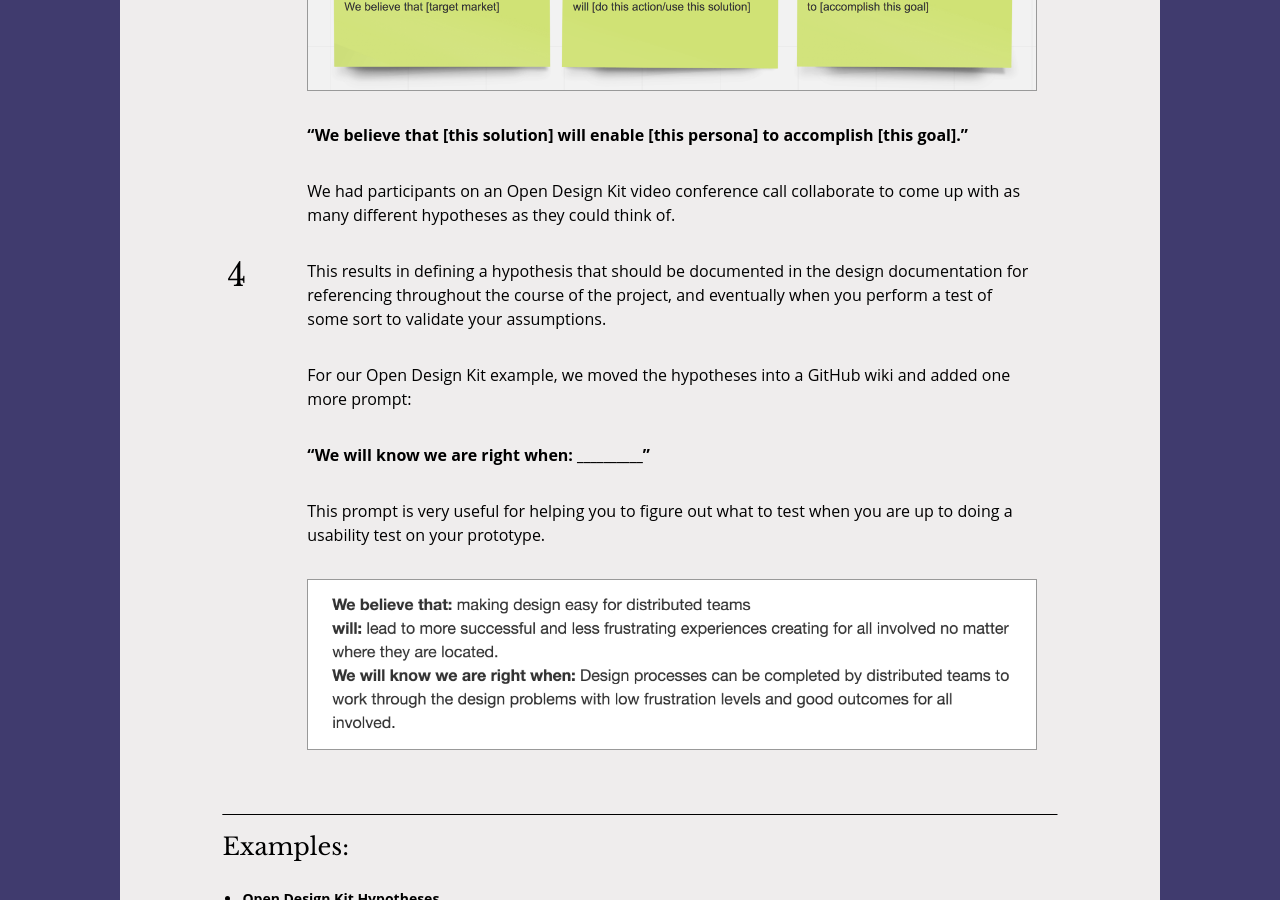
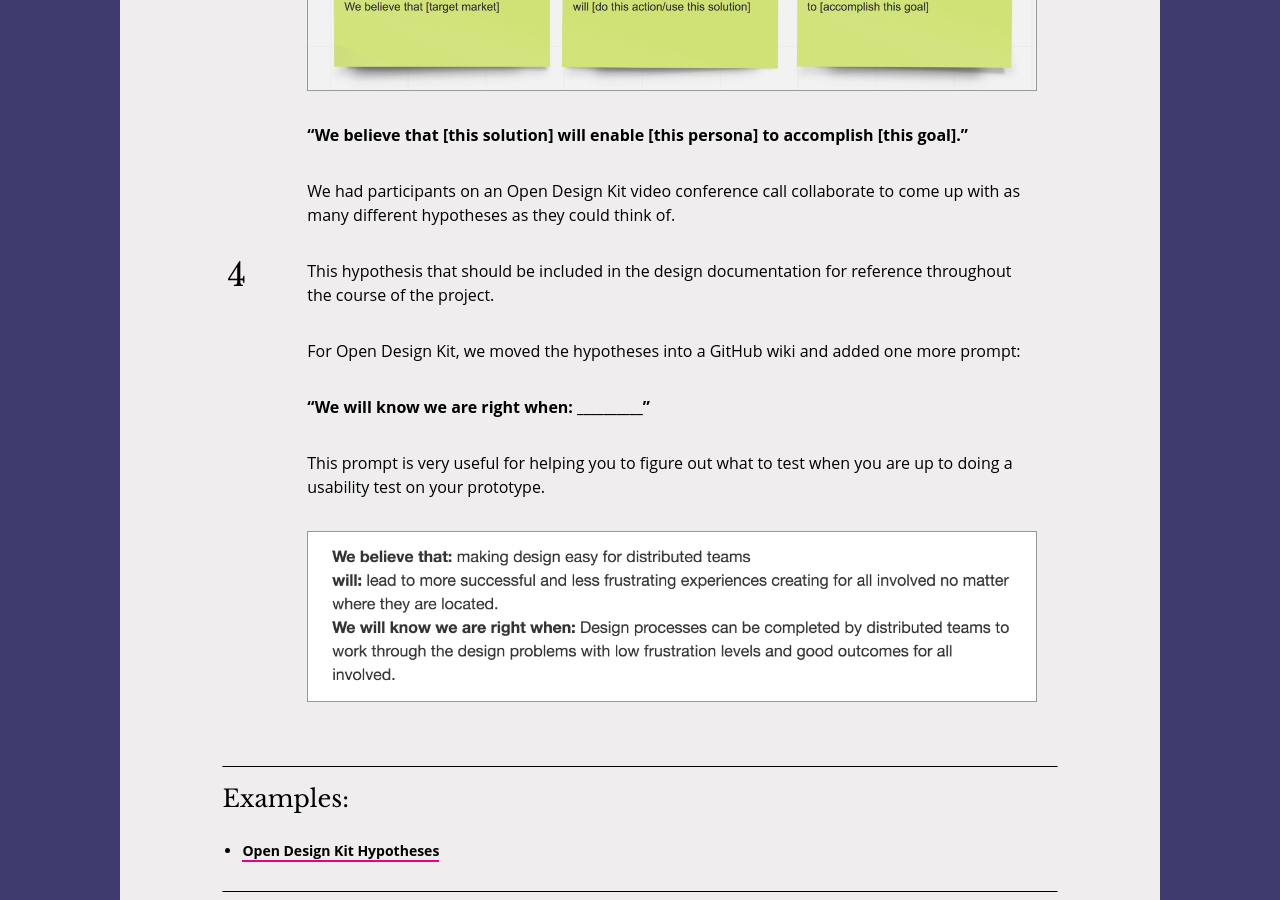
Before and after one commit to open-design-kit/opendesignkit, a Jekyll site: the page built from _methods/hypothesis.md, in a window 1280 px wide and 900 px high, scrolled down 2016 px. Built offline with Jekyll 4.4.1, drawn with Linux system fonts in a browser that asks for light colours.

Commit message:
tweaked the hypothesis copy for brevity

```diff
--- a/_methods/hypothesis.md
+++ b/_methods/hypothesis.md
@@ -58,10 +58,10 @@ Small (30 minutes - 1 hour)
 
     We had participants on an Open Design Kit video conference call collaborate to come up with as many different hypotheses as they could think of.
 
-4. This results in defining a hypothesis that should be documented in the design documentation for referencing throughout the course of the project, and eventually when you perform a test of some sort to validate your assumptions.
+4. This hypothesis that should be included in the design documentation for reference throughout the course of the project.
 
 
-    For our Open Design Kit example, we moved the hypotheses into a GitHub wiki and added one more prompt:
+    For Open Design Kit, we moved the hypotheses into a GitHub wiki and added one more prompt:
 
 
     **“We will know we are right when: __________”**
```
